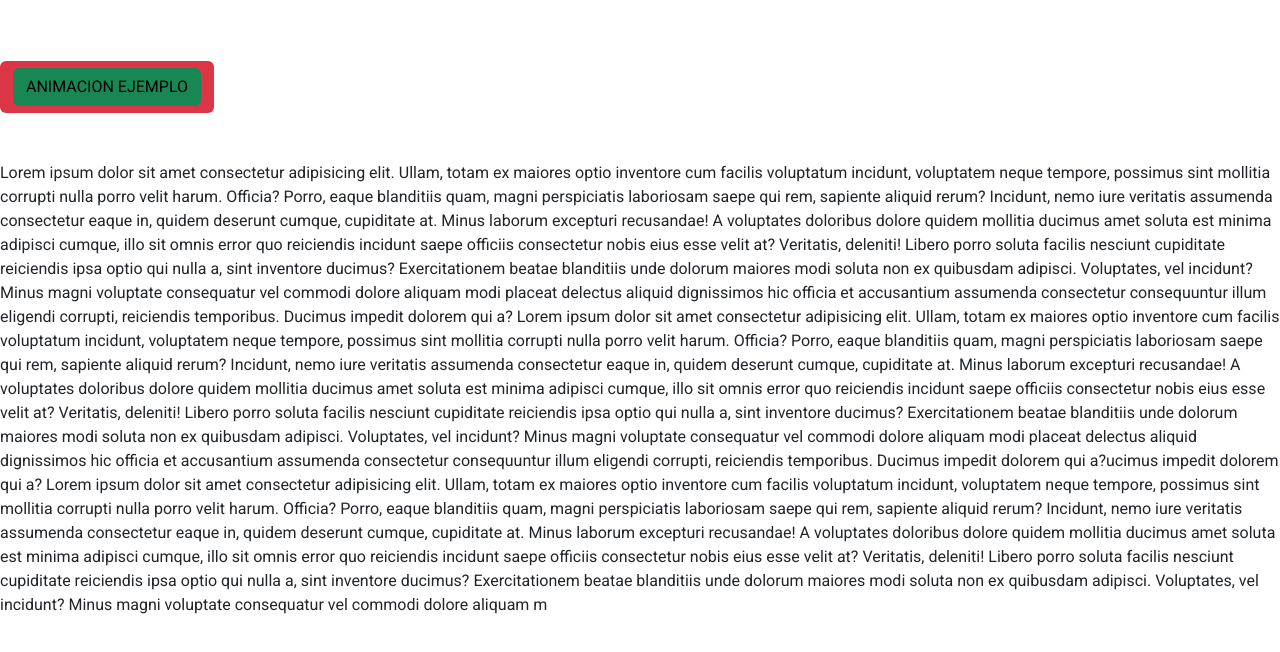
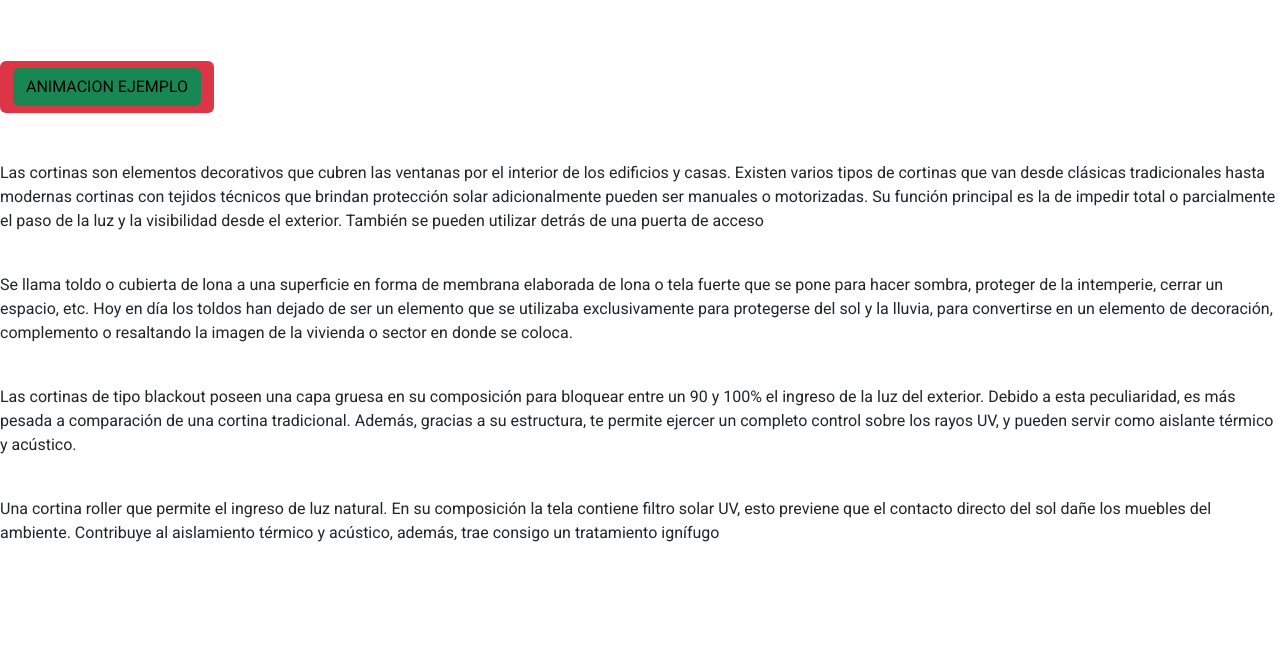
Before and after one commit to DiegoFariasRodriguez/DiegoFarias-Comision61900, a website: page index.html in a window 1280 px wide. Shown: the part 290-942 px from the top of the page. Drawn offline with nearby package versions, Linux system fonts and the light colour scheme; grey boxes are pictures that could not be loaded.

Commit message:
finallisto1

```diff
--- a/index.html
+++ b/index.html
@@ -4,8 +4,10 @@
 <head>
     <meta charset="UTF-8">
     <meta name="viewport" content="width=, initial-scale=1.0">
-    <meta name="description" content="">
-    <meta name="keyword" content="">
+    <meta name="description"
+        content="Somos Fabricantes e instaladores de Cortinas, Black out, Rollers y toldos en la provincia de San Juan, Argentina">
+    <meta name="keywords" content="cortinas, rollers, blackout, toldos">
+    <link rel="icon" type="image/x-icon" href="./images/favicon.jpeg" />
     <title>CortinasRollerNova</title>
     <link href="https://cdn.jsdelivr.net/npm/bootstrap@5.3.3/dist/css/bootstrap.min.css" rel="stylesheet"
         integrity="sha384-QWTKZyjpPEjISv5WaRU9OFeRpok6YctnYmDr5pNlyT2bRjXh0JMhjY6hW+ALEwIH" crossorigin="anonymous">
@@ -56,69 +58,28 @@
 
 
         <div><a class="btn bg-danger" href="./pages/animation.html">
-            <button type="button" class="btn btn-success">ANIMACION EJEMPLO</button></a></div><br><br>
+                <button type="button" class="btn btn-success">ANIMACION EJEMPLO</button></a></div><br><br>
 
         <div>
-            <p> Lorem ipsum dolor sit amet consectetur adipisicing elit. Ullam, totam ex maiores optio inventore cum
-                facilis
-                voluptatum incidunt, voluptatem neque tempore, possimus sint mollitia corrupti nulla porro velit harum.
-                Officia?
-                Porro, eaque blanditiis quam, magni perspiciatis laboriosam saepe qui rem, sapiente aliquid rerum?
-                Incidunt,
-                nemo iure veritatis assumenda consectetur eaque in, quidem deserunt cumque, cupiditate at. Minus laborum
-                excepturi recusandae!
-                A voluptates doloribus dolore quidem mollitia ducimus amet soluta est minima adipisci cumque, illo sit
-                omnis
-                error quo reiciendis incidunt saepe officiis consectetur nobis eius esse velit at? Veritatis, deleniti!
-                Libero porro soluta facilis nesciunt cupiditate reiciendis ipsa optio qui nulla a, sint inventore
-                ducimus?
-                Exercitationem beatae blanditiis unde dolorum maiores modi soluta non ex quibusdam adipisci. Voluptates,
-                vel
-                incidunt?
-                Minus magni voluptate consequatur vel commodi dolore aliquam modi placeat delectus aliquid dignissimos
-                hic
-                officia et accusantium assumenda consectetur consequuntur illum eligendi corrupti, reiciendis
-                temporibus.
-                Ducimus impedit dolorem qui a?
-                Lorem ipsum dolor sit amet consectetur adipisicing elit. Ullam, totam ex maiores optio inventore cum
-                facilis
-                voluptatum incidunt, voluptatem neque tempore, possimus sint mollitia corrupti nulla porro velit harum.
-                Officia?
-                Porro, eaque blanditiis quam, magni perspiciatis laboriosam saepe qui rem, sapiente aliquid rerum?
-                Incidunt,
-                nemo iure veritatis assumenda consectetur eaque in, quidem deserunt cumque, cupiditate at. Minus laborum
-                excepturi recusandae!
-                A voluptates doloribus dolore quidem mollitia ducimus amet soluta est minima adipisci cumque, illo sit
-                omnis
-                error quo reiciendis incidunt saepe officiis consectetur nobis eius esse velit at? Veritatis, deleniti!
-                Libero porro soluta facilis nesciunt cupiditate reiciendis ipsa optio qui nulla a, sint inventore
-                ducimus?
-                Exercitationem beatae blanditiis unde dolorum maiores modi soluta non ex quibusdam adipisci. Voluptates,
-                vel
-                incidunt?
-                Minus magni voluptate consequatur vel commodi dolore aliquam modi placeat delectus aliquid dignissimos
-                hic
-                officia et accusantium assumenda consectetur consequuntur illum eligendi corrupti, reiciendis
-                temporibus.
-                Ducimus impedit dolorem qui a?ucimus impedit dolorem qui a?
-                Lorem ipsum dolor sit amet consectetur adipisicing elit. Ullam, totam ex maiores optio inventore cum
-                facilis
-                voluptatum incidunt, voluptatem neque tempore, possimus sint mollitia corrupti nulla porro velit harum.
-                Officia?
-                Porro, eaque blanditiis quam, magni perspiciatis laboriosam saepe qui rem, sapiente aliquid rerum?
-                Incidunt,
-                nemo iure veritatis assumenda consectetur eaque in, quidem deserunt cumque, cupiditate at. Minus laborum
-                excepturi recusandae!
-                A voluptates doloribus dolore quidem mollitia ducimus amet soluta est minima adipisci cumque, illo sit
-                omnis
-                error quo reiciendis incidunt saepe officiis consectetur nobis eius esse velit at? Veritatis, deleniti!
-                Libero porro soluta facilis nesciunt cupiditate reiciendis ipsa optio qui nulla a, sint inventore
-                ducimus?
-                Exercitationem beatae blanditiis unde dolorum maiores modi soluta non ex quibusdam adipisci. Voluptates,
-                vel
-                incidunt?
-                Minus magni voluptate consequatur vel commodi dolore aliquam m</p>
-        </div><br><br>
+            <p> Las cortinas son elementos decorativos que cubren las ventanas por el interior de los edificios y casas.
+                Existen varios tipos de cortinas que van desde clásicas tradicionales hasta modernas cortinas con
+                tejidos técnicos que brindan protección solar adicionalmente pueden ser manuales o motorizadas. Su
+                función principal es la de impedir total o parcialmente el paso de la luz y la visibilidad desde el
+                exterior. También se pueden utilizar detrás de una puerta de acceso</p><br>
+            <p>Se llama toldo o cubierta de lona a una superficie en forma de membrana elaborada de lona o tela fuerte
+                que se pone para hacer sombra, proteger de la intemperie, cerrar un espacio, etc. Hoy en día los toldos
+                han dejado de ser un elemento que se utilizaba exclusivamente para protegerse del sol y la lluvia, para
+                convertirse en un elemento de decoración, complemento o resaltando la imagen de la vivienda o sector en
+                donde se coloca.</p><br>
+            <p>Las cortinas de tipo blackout poseen una capa gruesa en su composición para bloquear entre un 90 y 100%
+                el ingreso de la luz del exterior. Debido a esta peculiaridad, es más pesada a comparación de una
+                cortina tradicional.
+                Además, gracias a su estructura, te permite ejercer un completo control sobre los rayos UV, y pueden
+                servir como aislante térmico y acústico.</p><br>
+            <p>Una cortina roller que permite el ingreso de luz natural. En su composición la tela contiene filtro solar
+                UV, esto previene que el contacto directo del sol dañe los muebles del ambiente. Contribuye al
+                aislamiento térmico y acústico, además, trae consigo un tratamiento ignífugo</p><br>
+        </div><br>
 
         <div class="video"><iframe width="560" height="315"
                 src="https://www.youtube.com/embed/EWeWNBGADx4?si=iyq4cE4uPRkp3x1n" title="YouTube video player"
```
Also changed, not shown: pages/animation.html (+3 -2 lines), pages/contacto.html (+6 -4 lines), pages/nosotros.html (+18 -23 lines), pages/trabajos.html (+4 -3 lines), pages/ubicanos.html (+5 -4 lines).
